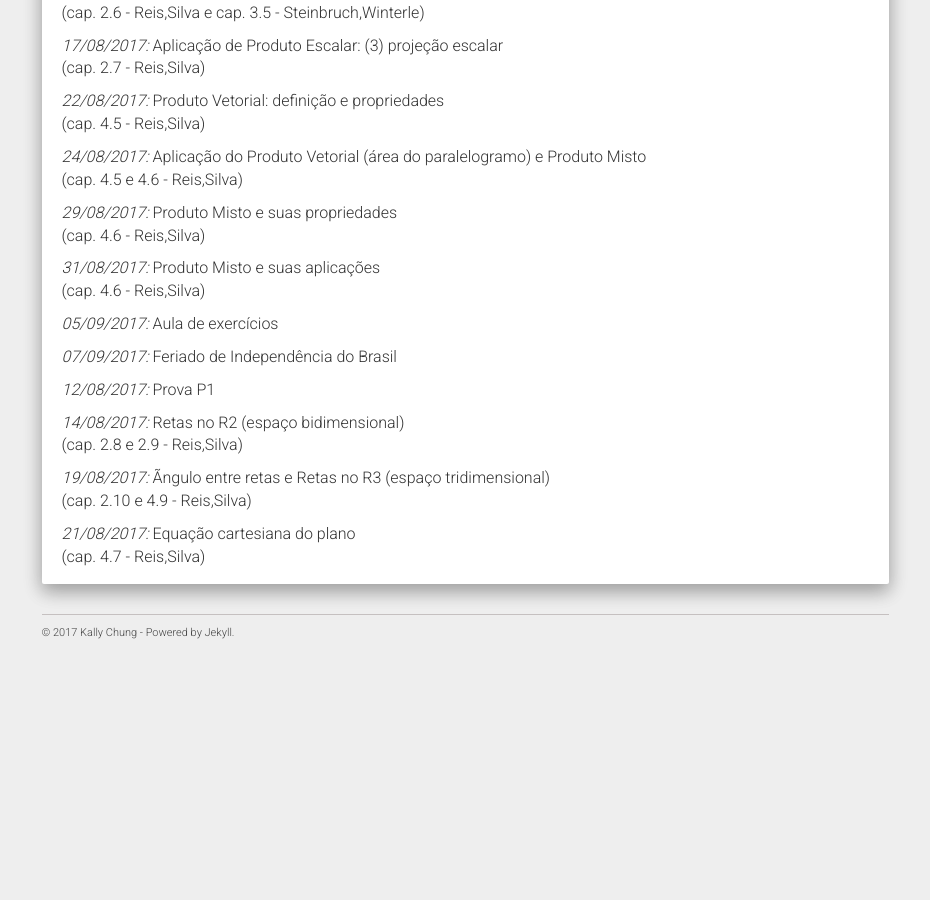
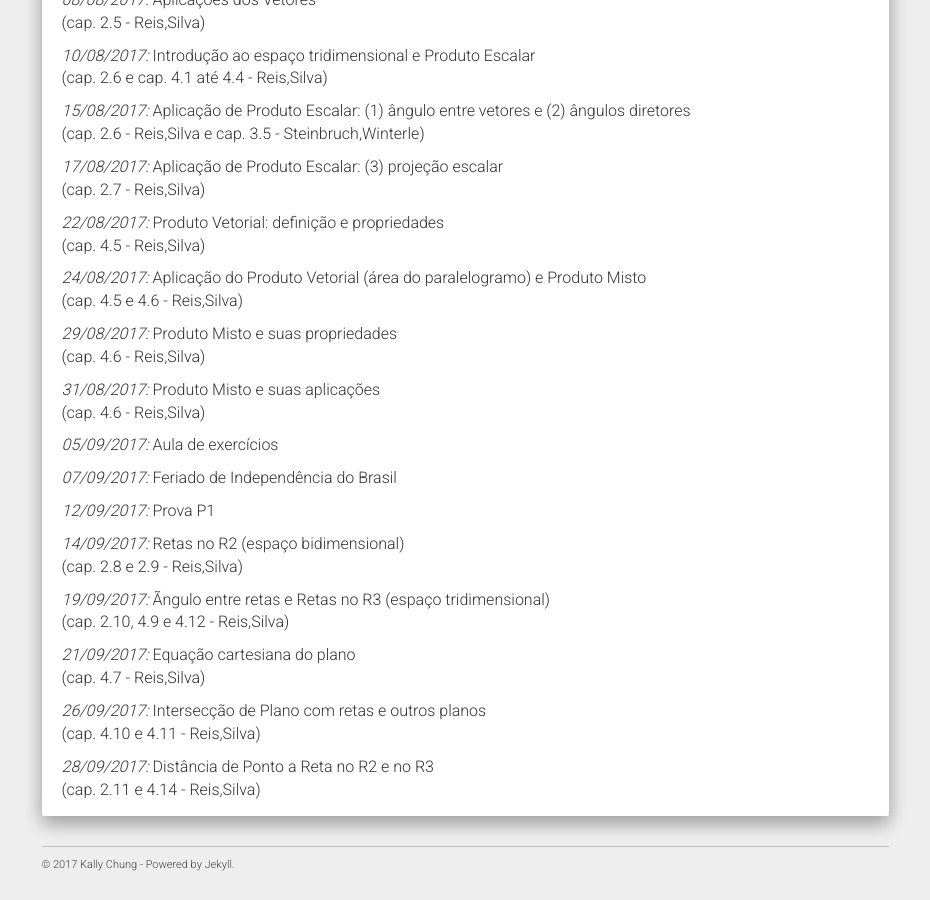
Before and after one commit to chunggnuhc/chunggnuhc.github.io, a Jekyll site: the page built from engMecanica2sem2017.md, in a window 1280 px wide and 900 px high, scrolled down 1952 px. Shown: the whole window, without its empty margins (321-1251 px from the left). Built offline with Jekyll 4.4.1, drawn with Linux system fonts in a browser that asks for light colours; nearby versions of some CDN libraries; before the commit the page ends 2620 px from its top, so only the background shows below that; some of the changed text lies outside the part shown.

Commit message:
Update EngMec - EVINCI, Lista6, cronog

```diff
--- a/engMecanica2sem2017.md
+++ b/engMecanica2sem2017.md
@@ -5,6 +5,8 @@ permalink: /engMec2sem2017-GA/
 ---
 
 <h1><b><i>Importante!</i></b></h1>
+- Postado em 01/10/2017: Não haverá aula no dia 03/10/2017, devido ao EVINCI. No entanto, o horário de atendimento funcionará normalmente.
+
 - Postado em 21/09/2017: Nota da P1 disponibilizada. Vista da prova será no dia 26/09/2017, às 9h30min até 10h ou das 17h até 17h30min, no 4o andar do prédio novo PA. Reescrevendo para reforçar: <b>no 4o andar</b>, no sofá amarelo!
 
 - Postado em 24/08/2017: A data da prova P1 foi alterada para 12/09/2017.
@@ -76,6 +78,11 @@ obs.: Caso nenhum aluno apareça até 13h30min, o horário de atendimento no dia
 
   4.36 até 4.44
 
+- Lista 6 (Intersecção de Retas e Planos): Pág 123 até 126 do Reis, Silva
+
+  4.51 até 4.57, 4.60 até 4.65, 4.69, 4.72, 4.74
+
+
 <h3>Notas</h3>
 
 - [Notas P1](/disciplinas2sem2017/Nota P1 - EngMec.pdf)
@@ -106,10 +113,14 @@ obs.: Caso nenhum aluno apareça até 13h30min, o horário de atendimento no dia
 
   _07/09/2017:_ Feriado de Independência do Brasil
 
-  _12/08/2017:_ Prova P1
+  _12/09/2017:_ Prova P1
 
-  _14/08/2017:_ Retas no R2 (espaço bidimensional) <br />(cap. 2.8 e 2.9 - Reis,Silva)
+  _14/09/2017:_ Retas no R2 (espaço bidimensional) <br />(cap. 2.8 e 2.9 - Reis,Silva)
 
-  _19/08/2017:_ Ãngulo entre retas e Retas no R3 (espaço tridimensional) <br />(cap. 2.10 e 4.9 - Reis,Silva)
+  _19/09/2017:_ Ãngulo entre retas e Retas no R3 (espaço tridimensional) <br />(cap. 2.10, 4.9 e 4.12 - Reis,Silva)
 
-  _21/08/2017:_ Equação cartesiana do plano <br />(cap. 4.7 - Reis,Silva)
+  _21/09/2017:_ Equação cartesiana do plano <br />(cap. 4.7 - Reis,Silva)
+
+  _26/09/2017:_ Intersecção de Plano com retas e outros planos <br />(cap. 4.10 e 4.11 - Reis,Silva)
+
+  _28/09/2017:_ Distância de Ponto a Reta no R2 e no R3 <br />(cap. 2.11 e 4.14 - Reis,Silva)
```
